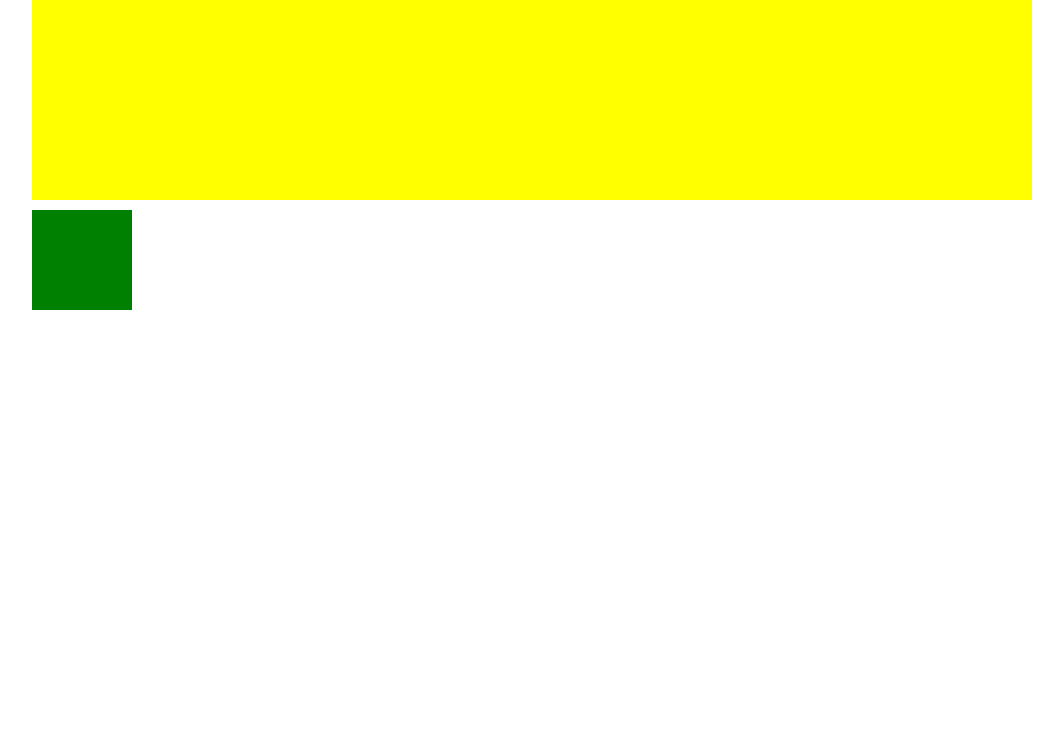
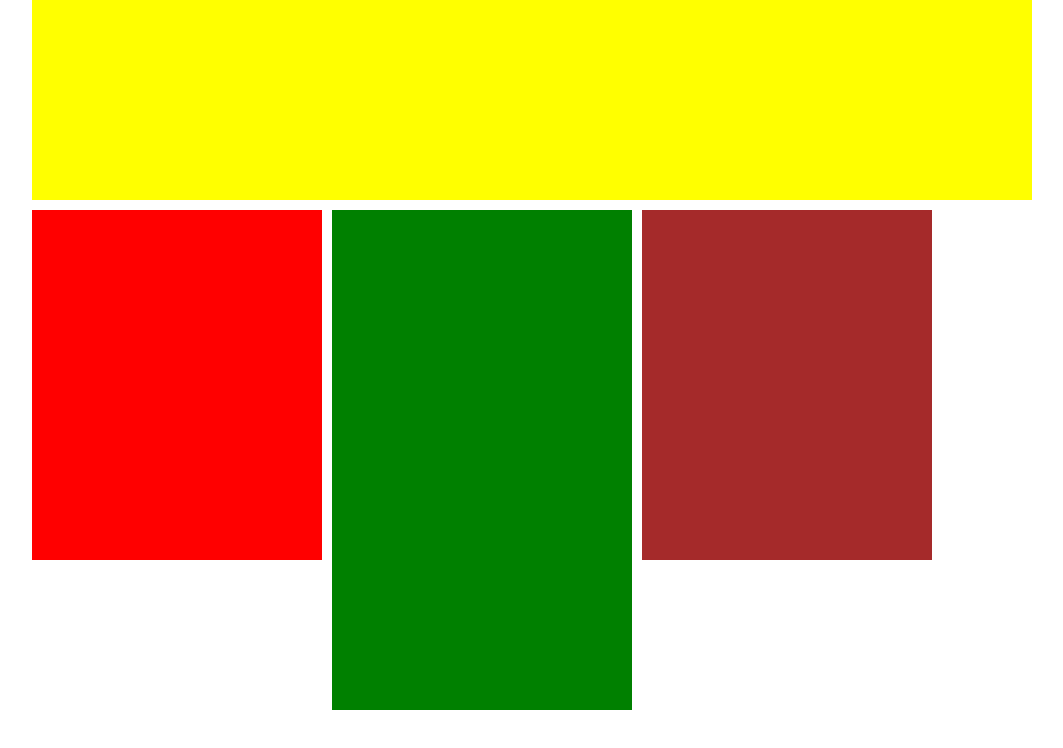
Before and after one commit to valeriodeprosperi/htmlcss-struttura-wp, a plain HTML site: page index.html in a window 1280 px wide. Shown: the whole page, without its empty margins (108-1171 px from the left). Drawn offline with Linux system fonts and the light colour scheme.

Commit message:
risolto problema

```diff
--- a/style.css
+++ b/style.css
@@ -14,6 +14,7 @@ header{
   margin: auto;
 }
 main{
+  height:500px;
   margin:10px 0;
 }
 
@@ -26,7 +27,7 @@ main::after{
 
 .box1{
 float: left;
-height: :70%;
+height:70%;
 width:29%;
 margin-right:1%;
 background-color: red;
@@ -34,14 +35,14 @@ background-color: red;
 
 .box2{
   float: left;
-  padding: 50px;
-  width:40px;
+  height:100%;
+  width:300px;
   background-color: green;
 }
 
 .box3{
   float: left;
-  height: :70%;
+  height:70%;
   width:29%;
   margin-left:1%;
   background-color: brown;
```
